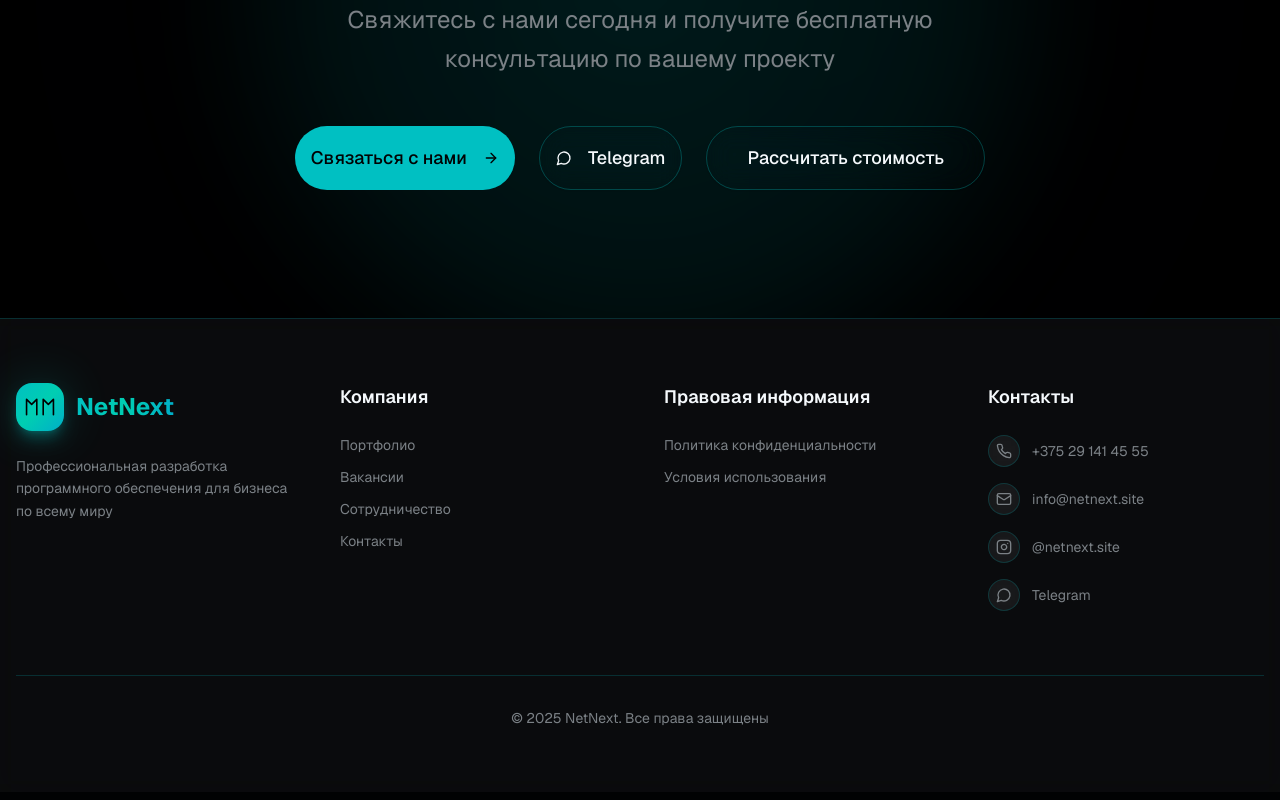
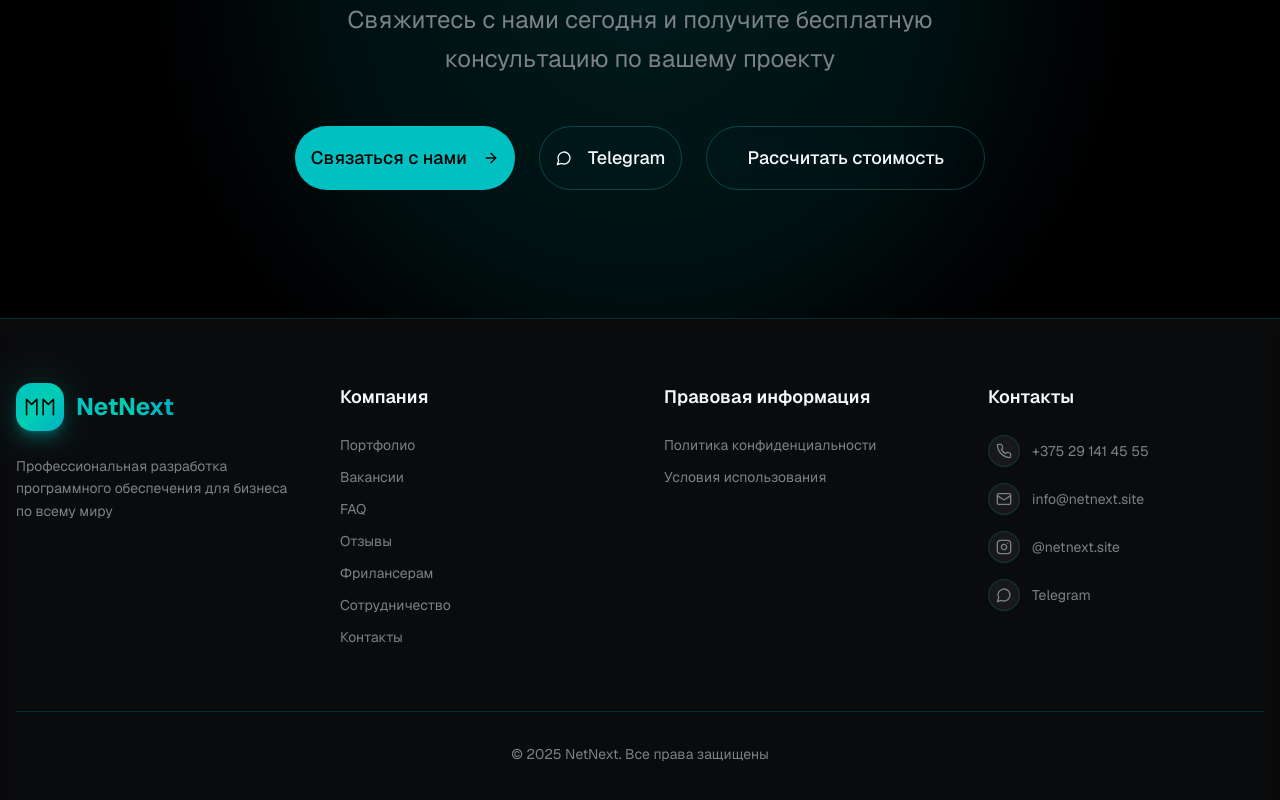
Before and after one commit to grinvsevolod1-ctrl/newsite2, a Next.js app: page / in a window 1280 px wide. Shown: the part 4343-5143 px from the top of the page. Built offline with nearby package versions, Linux system fonts and the light colour scheme; no server answers.

Commit message:
Update footer.tsx

```diff
--- a/components/footer/footer.tsx
+++ b/components/footer/footer.tsx
@@ -42,6 +42,30 @@ export function Footer() {
                   className="text-muted-foreground hover:text-primary transition-colors inline-flex items-center group"
                 >
                   <span className="group-hover:translate-x-1 transition-transform">{t.nav.careers}</span>
+                </Link>
+              </li>
+              <li>
+                <Link
+                  href="/faq"
+                  className="text-muted-foreground hover:text-primary transition-colors inline-flex items-center group"
+                >
+                  <span className="group-hover:translate-x-1 transition-transform">{t.nav.faq}</span>
+                </Link>
+              </li>
+              <li>
+                <Link
+                  href="/reviews"
+                  className="text-muted-foreground hover:text-primary transition-colors inline-flex items-center group"
+                >
+                  <span className="group-hover:translate-x-1 transition-transform">{t.nav.reviews}</span>
+                </Link>
+              </li>
+              <li>
+                <Link
+                  href="/freelance"
+                  className="text-muted-foreground hover:text-primary transition-colors inline-flex items-center group"
+                >
+                  <span className="group-hover:translate-x-1 transition-transform">{t.nav.freelance}</span>
                 </Link>
               </li>
               <li>
```
